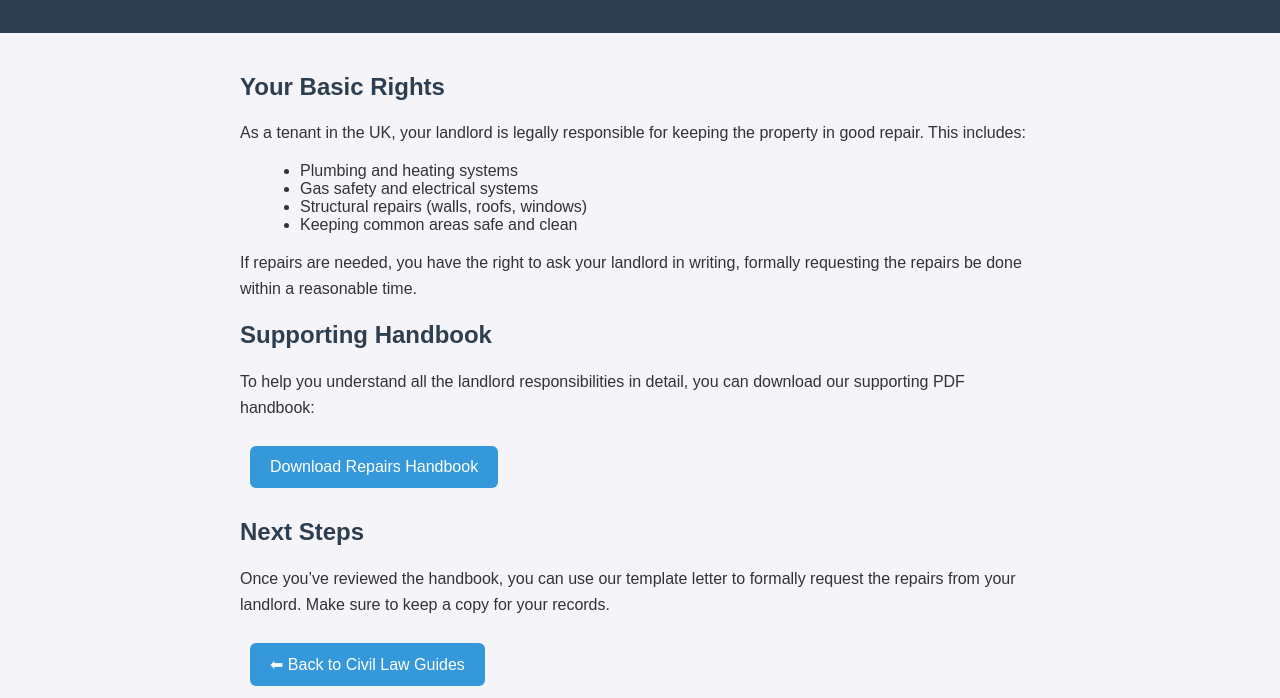
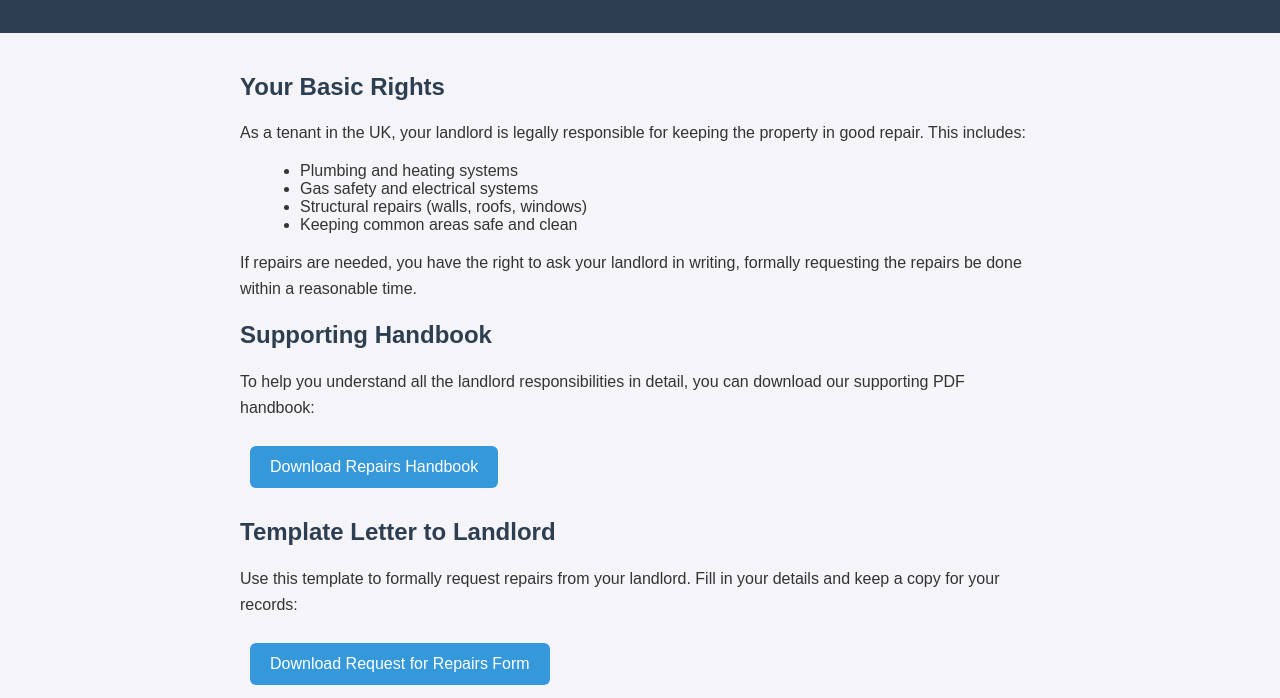
Before and after one commit to newitt75-ux/JusticeKit-app, a plain HTML site: page repairs-request.html in a window 1280 px wide. Shown: the part 102-800 px from the top of the page. Drawn offline with Linux system fonts and the light colour scheme.

Commit message:
Update repairs-request.html

```diff
--- a/repairs-request.html
+++ b/repairs-request.html
@@ -78,6 +78,9 @@
     <p>To help you understand all the landlord responsibilities in detail, you can download our supporting PDF handbook:</p>
     <a class="button" href="repairs-handbook.pdf" download>Download Repairs Handbook</a>
 
+    <h2>Template Letter to Landlord</h2>
+<p>Use this template to formally request repairs from your landlord. Fill in your details and keep a copy for your records:</p>
+<a class="button" href="repairs-request-template.pdf" download>Download Request for Repairs Form</a>
     <h2>Next Steps</h2>
     <p>Once you’ve reviewed the handbook, you can use our template letter to formally request the repairs from your landlord. Make sure to keep a copy for your records.</p>
 
```
